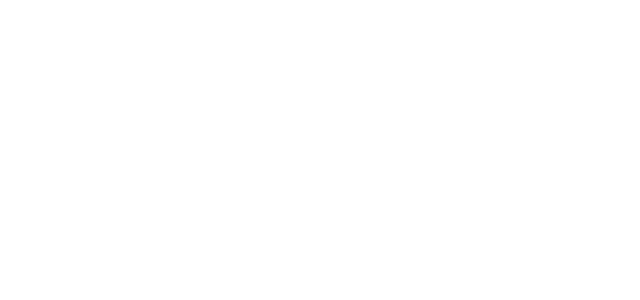
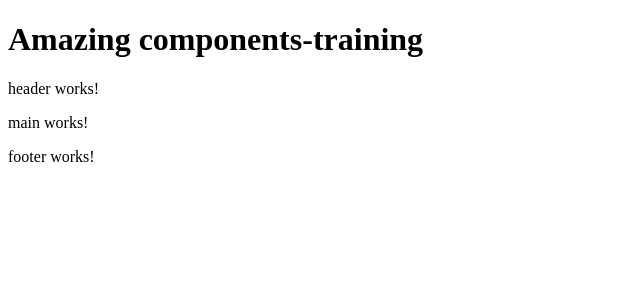
Before and after one commit to SvetlinGG/Angular-Components-exercise, an Angular app in the folder components-training/: page / in a window 1280 px wide. Shown: the top 300 px of the page, without its empty margins (0-640 px from the left). Built offline with nearby package versions, Linux system fonts and the light colour scheme.

Commit message:
create structure of components

```diff
--- a/components-training/src/app/app.component.html
+++ b/components-training/src/app/app.component.html
@@ -1 +1,4 @@
-<h1></h1>
+<h1>Amazing {{title}}</h1>
+<app-header />
+<app-main />
+<app-footer />
--- a/components-training/src/app/app.component.ts
+++ b/components-training/src/app/app.component.ts
@@ -1,9 +1,13 @@
 import { Component } from '@angular/core';
 import { RouterOutlet } from '@angular/router';
+import { HeaderComponent } from './core/header/header.component';
+import { FooterComponent } from './core/footer/footer.component';
+import { MainComponent } from './main/main.component';
 
 @Component({
   selector: 'app-root',
-  imports: [RouterOutlet],
+  standalone: true,
+  imports: [RouterOutlet, HeaderComponent,MainComponent, FooterComponent],
   templateUrl: './app.component.html',
   styleUrl: './app.component.css'
 })
--- /dev/null
+++ b/components-training/src/app/core/footer/footer.component.html
@@ -0,0 +1 @@
+<p>footer works!</p>
--- /dev/null
+++ b/components-training/src/app/core/header/header.component.html
@@ -0,0 +1 @@
+<p>header works!</p>
--- /dev/null
+++ b/components-training/src/app/main/main.component.html
@@ -0,0 +1 @@
+<p>main works!</p>
```
Also changed, not shown: components-training/src/app/core/footer/footer.component.ts (added, +11 -0 lines), components-training/src/app/core/header/header.component.ts (added, +11 -0 lines), components-training/src/app/main/main.component.ts (added, +11 -0 lines), components-training/src/app/core/footer/footer.component.css (added), components-training/src/app/core/header/header.component.css (added), components-training/src/app/main/main.component.css (added).
